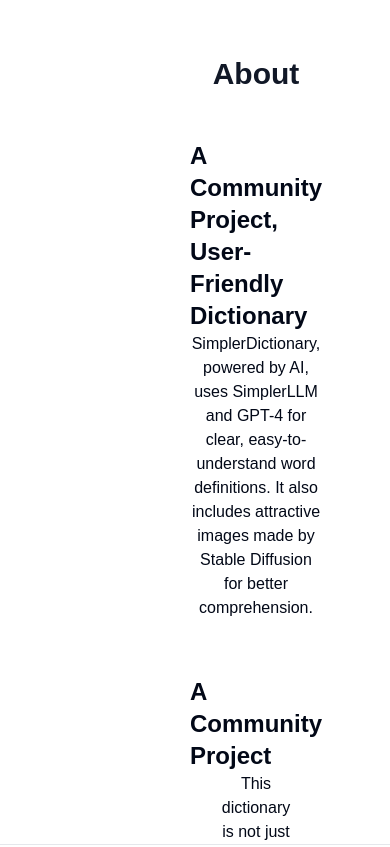
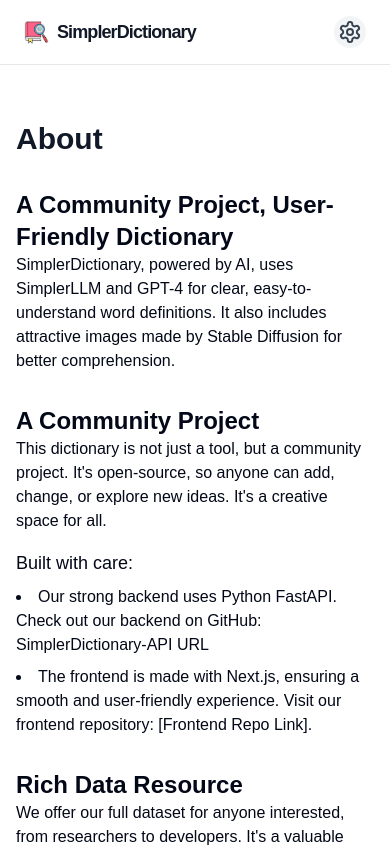
Before and after one commit to hassancs91/SimplerDictionary, a Next.js app: page /about in a window 390 px wide. Shown: the top 847 px of the page. Built offline with nearby package versions, Linux system fonts and the light colour scheme; a web font is replaced by a local one.

Commit message:
fix(core): about,contact page responsiveness

```diff
--- a/src/app/about/page.tsx
+++ b/src/app/about/page.tsx
@@ -1,20 +1,30 @@
+"use client"
+
+import { SimpleMobileNav } from "@/components/layout/mobilenav";
+
 export default function Page() {
 	return (
-		<div className='mx-64 flex h-full flex-col items-center py-14'>
-			<h1 className='mb-4 text-3xl font-semibold text-gray-900 dark:text-slate-200 md:text-4xl'>
+    <>
+    <SimpleMobileNav/>
+		<div className='mx-4 flex flex-col py-14 md:h-full md:items-center lg:mx-64'>
+			<h1 className='text-3xl font-semibold text-gray-900 dark:text-slate-200 md:mb-4 md:text-4xl'>
 				About
 			</h1>
 
-			<h2 className='mt-8 text-2xl font-semibold'>A Community Project, User-Friendly Dictionary</h2>
-			<p className='max-w-lg text-center'>
+			<h2 className='mt-8 text-2xl font-semibold'>
+				A Community Project, User-Friendly Dictionary
+			</h2>
+			<p className='max-w-lg md:text-center'>
 				SimplerDictionary, powered by AI, uses SimplerLLM and GPT-4 for
 				clear, easy-to-understand word definitions. It also includes
 				attractive images made by Stable Diffusion for better
 				comprehension.
 			</p>
 
-			<h2 className='mt-14 text-2xl font-semibold'>A Community Project</h2>
-			<p className='max-w-xl text-center'>
+			<h2 className='mt-8 text-2xl font-semibold md:mt-14'>
+				A Community Project
+			</h2>
+			<p className='max-w-xl md:text-center'>
 				This dictionary is not just a tool, but a community project.
 				It's open-source, so anyone can add, change, or explore new
 				ideas. It's a creative space for all.
@@ -32,12 +42,15 @@ export default function Page() {
 				</li>
 			</ul>
 
-			<h2 className='mt-14 text-2xl font-semibold'>Rich Data Resource</h2>
-			<p className='max-w-xl text-center'>
+			<h2 className='mt-8 text-2xl font-semibold md:mt-14'>
+				Rich Data Resource
+			</h2>
+			<p className='max-w-xl md:text-center'>
 				We offer our full dataset for anyone interested, from
 				researchers to developers. It's a valuable resource for many
 				uses. Download it here: [Link to Dataset].
 			</p>
 		</div>
+        </>
 	)
 }
--- a/src/app/contact/page.tsx
+++ b/src/app/contact/page.tsx
@@ -1,20 +1,27 @@
+'use client'
+
+import { SimpleMobileNav } from '@/components/layout/mobilenav'
+
 export default function Page() {
 	return (
-		<div className='mx-64 flex h-full flex-col items-center justify-center py-14'>
-			<h1 className='mb-4 flex items-center gap-2 text-3xl font-semibold text-gray-900 dark:text-slate-200 md:text-4xl'>
+		<>
+			<SimpleMobileNav />
+			<div className='mx-4 flex h-full flex-col md:justify-center py-14 md:items-center lg:mx-64'>
+				<h1 className='mb-4 flex gap-2 text-3xl font-semibold text-gray-900 dark:text-slate-200 md:items-center md:text-4xl'>
 					Contact Us
 				</h1>
 				<h2 className='text-lg'>
-				Have questions, suggestions, or feedback? We're here to listen.
+					Have questions, suggestions, or feedback? We're here to
+					listen.
 				</h2>
 				<h2 className='mt-10 text-xl font-semibold'>Reach Out to Us</h2>
-			<p className='mt-1 max-w-lg text-center'>
+				<p className='mt-1 md:max-w-lg md:text-center'>
 					Your thoughts and insights are important to us. If there’s
 					anything you'd like to share or inquire about, please don't
 					hesitate to reach out.
 				</p>
 
-			<p className='mt-8 max-w-lg text-center'>
+				<p className='mt-8 md:max-w-lg md:text-center'>
 					You can email <b>Hasan</b>, the founder of&nbsp;
 					<b>SimplerDictionary</b> directly at &nbsp;
 					<a
@@ -26,5 +33,6 @@ export default function Page() {
 					</a>
 				</p>
 			</div>
+		</>
 	)
 }
--- a/src/components/layout/mobilenav.tsx
+++ b/src/components/layout/mobilenav.tsx
@@ -14,6 +14,7 @@ import {
 	DropdownMenuContent,
 	DropdownMenuTrigger
 } from '@/components/ui/dropdown-menu'
+import Image from 'next/image'
 
 type MobileNavProps = {
 	setFontSize: (size: number) => void
@@ -70,10 +71,18 @@ const MobileNavbar = ({
 	}
 	return (
 		<header className='flex items-center justify-between border-b border-gray-200 px-6 py-4 dark:border-slate-800 md:hidden'>
-			<h1 className='text-xl font-semibold text-gray-900 dark:text-slate-200'>
-				SimplerDictionary
-			</h1>
-
+			<Link href={'/'} className='flex items-center gap-2'>
+				<Image
+					src='/logo.png'
+					width={500}
+					height={500}
+					alt='logo image'
+					className='w-[25px]'
+				/>
+				<h1 className='text-lg font-semibold tracking-tighter text-gray-900 hover:opacity-90 dark:text-slate-200'>
+					SimplerDictionary
+				</h1>
+			</Link>
 			<span
 				className={cn(
 					'cursor-pointer select-none text-gray-500 hover:opacity-80 dark:text-slate-500'
@@ -111,10 +120,9 @@ const MobileNavbar = ({
 					</li>
 					<li>
 						<a
-                        target='_blank'
+							target='_blank'
 							className='rounded p-2 hover:bg-gray-100 dark:text-slate-200 dark:hover:bg-slate-800'
-
-									href='https://www.patreon.com/heducate'
+							href='https://www.patreon.com/heducate'
 						>
 							Donate
 						</a>
@@ -122,9 +130,7 @@ const MobileNavbar = ({
 					<DropdownMenu>
 						<DropdownMenuTrigger asChild>
 							<li>
-								<a
-									className='rounded p-2 hover:bg-gray-100 dark:text-slate-200 dark:hover:bg-slate-800'
-								>
+								<a className='rounded p-2 hover:bg-gray-100 dark:text-slate-200 dark:hover:bg-slate-800'>
 									Others
 								</a>
 							</li>
@@ -260,3 +266,102 @@ const MobileNavbar = ({
 }
 
 export default MobileNavbar
+
+export function SimpleMobileNav() {
+	const [isOpen, setIsOpen] = useState(false)
+	const navRef = useRef<HTMLDivElement | null>(null)
+
+	function handleOutsideClick(e: MouseEvent) {
+		if (
+			isOpen &&
+			navRef.current &&
+			!navRef.current.contains(e.target as Node)
+		) {
+			setIsOpen(false)
+		}
+	}
+
+	useEffect(() => {
+		document.addEventListener('click', handleOutsideClick, true)
+
+		return () => {
+			document.removeEventListener('click', handleOutsideClick, true)
+		}
+	}, [isOpen])
+	return (
+		<header className='flex items-center justify-between border-b border-gray-200 px-6 py-4 dark:border-slate-800 md:hidden'>
+			<Link href={'/'} className='flex items-center gap-2'>
+				<Image
+					src='/logo.png'
+					width={500}
+					height={500}
+					alt='logo image'
+					className='w-[25px]'
+				/>
+				<h1 className='text-lg font-semibold tracking-tighter text-gray-900 hover:opacity-90 dark:text-slate-200'>
+					SimplerDictionary
+				</h1>
+			</Link>
+
+			<nav className='flex items-center font-[500] text-gray-700'>
+				<button
+					onClick={() => setIsOpen((prev) => !prev)}
+					className='rounded-full bg-gray-100 p-1 dark:bg-slate-900 dark:text-slate-500'
+				>
+					<Settings />
+				</button>
+				<div
+					ref={navRef}
+					className={cn(
+						'absolute left-0 top-[3.2rem] mt-3 hidden h-[75vh] w-64  flex-col rounded-none rounded-r-lg border bg-background px-4 pb-12 pt-2 text-gray-700 shadow-none dark:text-slate-200',
+						{ flex: isOpen }
+					)}
+				>
+					<Link
+						className='rounded p-2 hover:bg-gray-100 dark:text-slate-200 dark:hover:bg-slate-800'
+						href='/about'
+					>
+						About
+					</Link>
+					<Link
+						className='rounded p-2 hover:bg-gray-100 dark:text-slate-200 dark:hover:bg-slate-800'
+						href='/contact'
+					>
+						Contact
+					</Link>
+					<a
+						target='_blank'
+						className='flex items-center justify-between rounded p-2 hover:bg-gray-100 dark:text-slate-200 dark:hover:bg-slate-800'
+						href='https://www.patreon.com/heducate'
+					>
+						Donate
+					</a>
+					<a
+						href='https://simplerml.com/'
+						target='_blank'
+						className='flex items-center justify-between rounded p-2 hover:bg-gray-100 dark:text-slate-200 dark:hover:bg-slate-800'
+					>
+						<span>SimplerMl</span>
+						<ExternalLink size={16} />
+					</a>
+					<a
+						href='https://github.com/hassancs91/SimplerLLM'
+						target='_blank'
+						className='flex items-center justify-between rounded p-2 hover:bg-gray-100 dark:text-slate-200 dark:hover:bg-slate-800'
+					>
+						<span>SimplerLLM</span>
+						<ExternalLink size={16} />
+					</a>
+					<a
+						href='https://learnwithhasan.com/'
+						target='_blank'
+						className='flex items-center justify-between rounded p-2 hover:bg-gray-100 dark:text-slate-200 dark:hover:bg-slate-800'
+					>
+						<span>Author's Site</span>
+						<ExternalLink size={16} />
+					</a>
+				</div>
+			</nav>
+		</header>
+	)
+}
```
Lines whose indentation alone changed are shown as unchanged.
